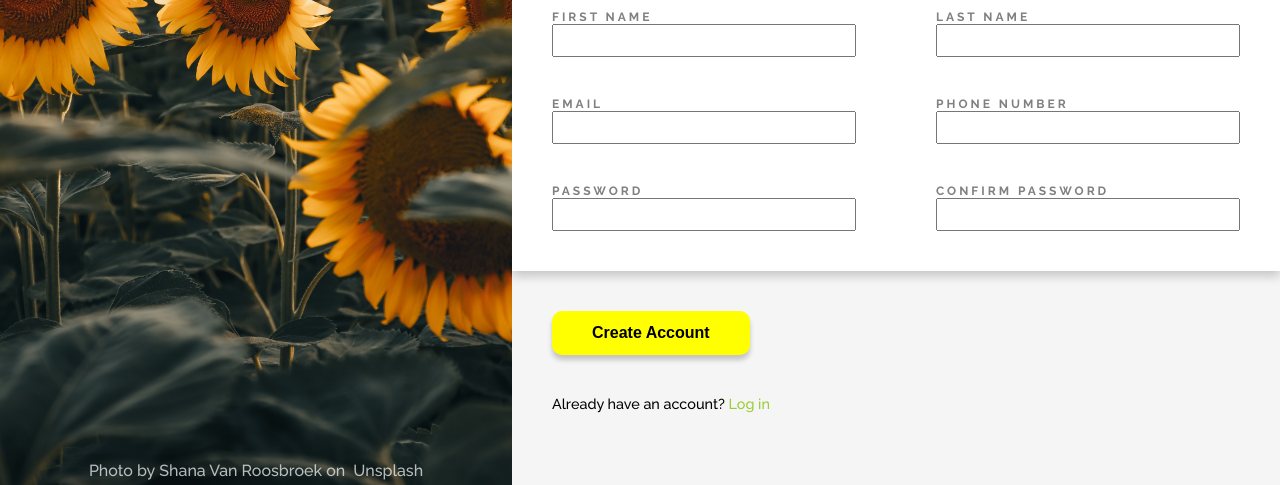
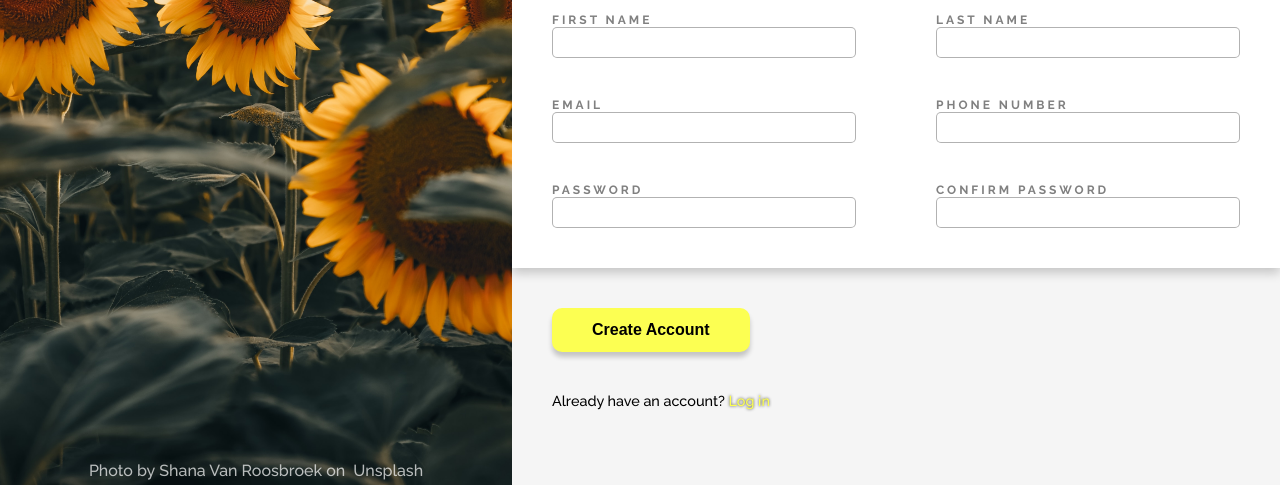
Before and after one commit to jonhatanh/sign-up-form, a plain HTML site: page index.html in a window 1280 px wide. Shown: the part 315-800 px from the top of the page. Drawn offline with Linux system fonts and the light colour scheme.

Commit message:
Add html validation and styles

```diff
--- a/index.html
+++ b/index.html
@@ -31,31 +31,32 @@
                     <div class="input-group">
                         <div class="input-container">
                             <label for="first_name">First Name</label>
-                            <input type="text" id="first_name" name="first_name" />
+                            <input type="text" id="first_name" name="first_name" minlength="1" maxlength="45" required/>
+                            <span></span>
                         </div>
                         <div class="input-container">
                             <label for="last_name">Last Name</label>
-                            <input type="text" id="last_name" name="last_name" />
+                            <input type="text" id="last_name" name="last_name" minlength="1" maxlength="45" required/>
                         </div>
                     </div>
                     <div class="input-group">
                         <div class="input-container">
                             <label for="email">Email</label>
-                            <input type="email" id="email" name="email" />
+                            <input type="email" id="email" name="email" required/>
                         </div>
                         <div class="input-container">
                             <label for="phone">Phone Number</label>
-                            <input type="tel" id="phone" name="phone" />
+                            <input type="tel" id="phone" name="phone" pattern="[0-9]{10}" required/>
                         </div>
                     </div>
                     <div class="input-group">
                         <div class="input-container">
                             <label for="password">Password</label>
-                            <input type="password" id="password" name="password" />
+                            <input type="password" id="password" name="password" minlength="8" required/>
                         </div>
                         <div class="input-container">
                             <label for="confirm_password">Confirm Password</label>
-                            <input type="password" id="confirm_password" name="confirm_password" />
+                            <input type="password" id="confirm_password" name="confirm_password" minlength="8" required/>
                         </div>
                     </div>
                 </fieldset>
--- a/style.scss
+++ b/style.scss
@@ -1,5 +1,6 @@
 @import url('https://fonts.googleapis.com/css2?family=Raleway:wght@300;500;700&display=swap');
 
+$primary-color: rgb(252, 255, 82);
 
 :root {
     --padding: 20px;
@@ -100,10 +101,14 @@ justify-content: center;
                 padding: 13px 40px;
                 border: none;
                 border-radius: 10px;
-                background-color: yellow;
+                background-color: $primary-color;
                 font-weight: 700;
                 font-size: 1rem;
                 box-shadow: 0 5px 5px rgba(0, 0, 0, 0.2);
+                transition: all 0.3s;
+                &:hover {
+                    background-color: rgb(255,235,0);
+                }
             }
             p {
                 margin-top: var(--padding);
@@ -111,7 +116,12 @@ justify-content: center;
                 font-size: 0.9rem;
                 a {
                     text-decoration: none;
-                    color: yellowgreen;
+                    color: $primary-color;
+                    text-shadow: 0 0 3px rgba($color: #000000, $alpha: 0.8);
+                    transition: all 0.3s;
+                    &:hover {
+                        text-shadow: 0 0 6px rgba($color: #000000, $alpha: 0.8);
+                    }
                 }
             }
         }
@@ -150,6 +160,23 @@ justify-content: center;
 
     input {
         padding: 7px 3px;
+        border: 1px solid rgba($color: #000000, $alpha: 0.3);
+        border-radius: 5px;
+
+        &:focus {
+            border-color:blue;
+            outline: none;
+            // background-color: rgba($color: $primary-color, $alpha: 0.4);
+            box-shadow: 0 2px 5px rgba($color: black, $alpha: 0.3);
+        }
+
+        &.error {
+            border-color:red;
+        }
+
+        // &:invalid {
+        //     border: 1px solid red;
+        // }
     }
 }
 
```
Also changed, not shown: style.css, 1 other file.
